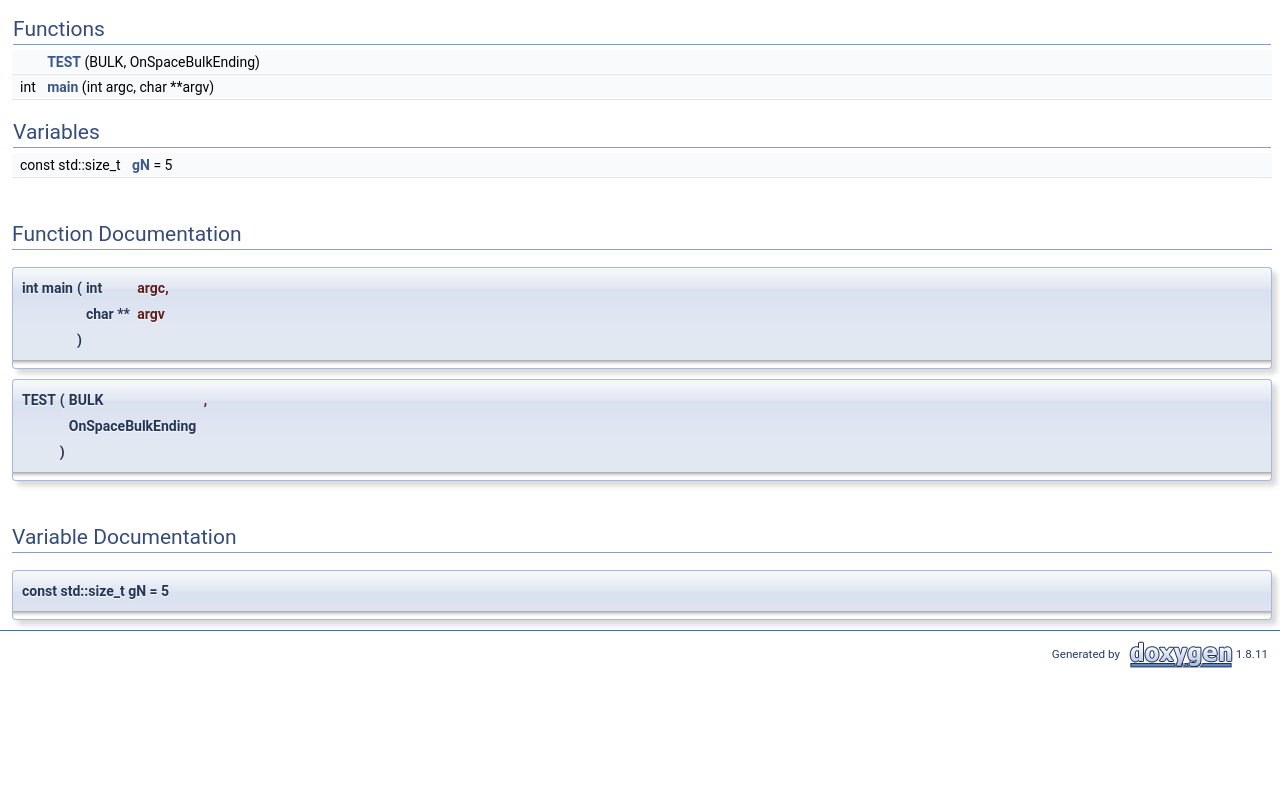
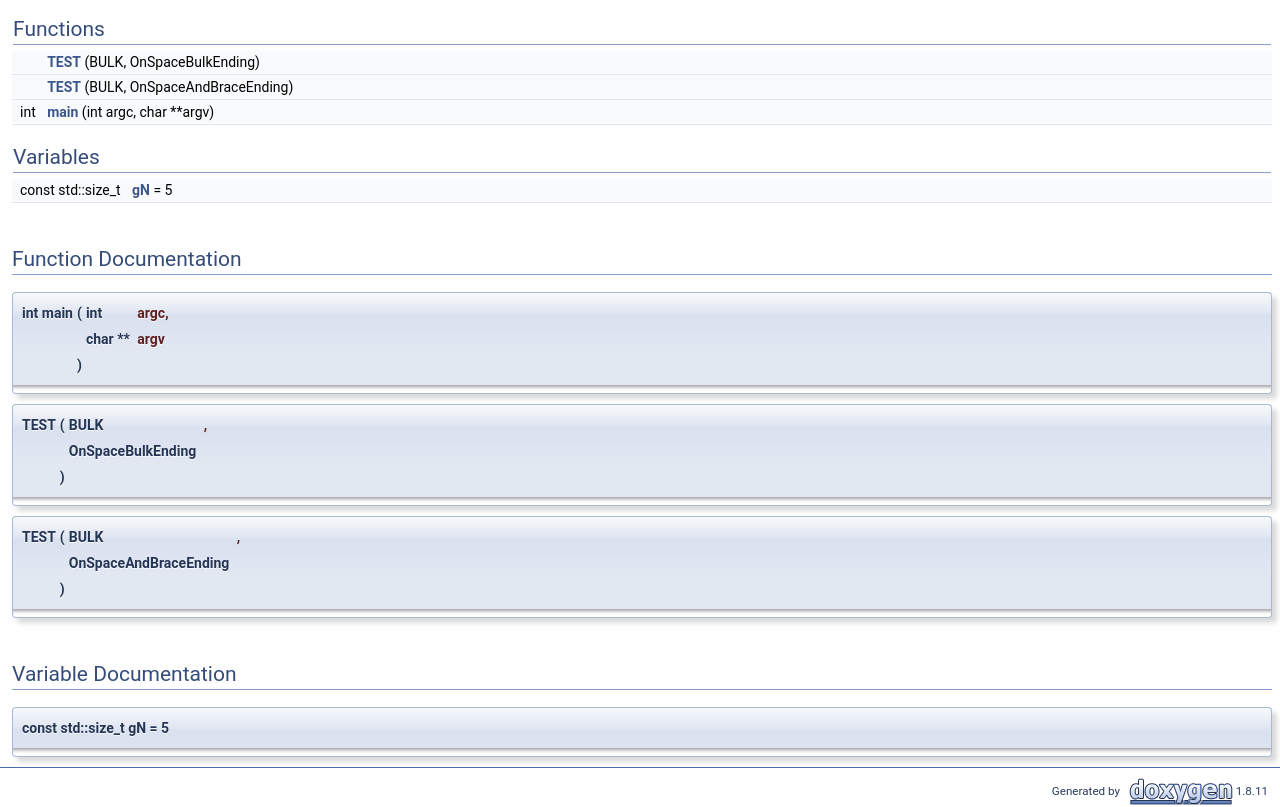
Before and after one commit to sbelkov84/bulk, a plain HTML site: page d1/ddc/test__bulk_8cpp.html in a window 1280 px wide. Shown: the part 558-1365 px from the top of the page. Before the commit the page ends 1228 px from the top, so only its background shows below. Drawn offline with Linux system fonts and the light colour scheme.

Commit message:
Deploy sbelkov84/bulk to github.com/sbelkov84/bulk.git:gh-pages

```diff
--- a/d1/ddc/test__bulk_8cpp.html
+++ b/d1/ddc/test__bulk_8cpp.html
@@ -105,6 +105,8 @@ Include dependency graph for test_bulk.cpp:</div>
 Functions</h2></td></tr>
 <tr class="memitem:aa34eb7df6145ff3e2a9e4baed9d577fb"><td class="memItemLeft" align="right" valign="top">&#160;</td><td class="memItemRight" valign="bottom"><a class="el" href="../../d1/ddc/test__bulk_8cpp.html#aa34eb7df6145ff3e2a9e4baed9d577fb">TEST</a> (BULK, OnSpaceBulkEnding)</td></tr>
 <tr class="separator:aa34eb7df6145ff3e2a9e4baed9d577fb"><td class="memSeparator" colspan="2">&#160;</td></tr>
+<tr class="memitem:acd6438bb16798b399a31af5994f836ed"><td class="memItemLeft" align="right" valign="top">&#160;</td><td class="memItemRight" valign="bottom"><a class="el" href="../../d1/ddc/test__bulk_8cpp.html#acd6438bb16798b399a31af5994f836ed">TEST</a> (BULK, OnSpaceAndBraceEnding)</td></tr>
+<tr class="separator:acd6438bb16798b399a31af5994f836ed"><td class="memSeparator" colspan="2">&#160;</td></tr>
 <tr class="memitem:a3c04138a5bfe5d72780bb7e82a18e627"><td class="memItemLeft" align="right" valign="top">int&#160;</td><td class="memItemRight" valign="bottom"><a class="el" href="../../d1/ddc/test__bulk_8cpp.html#a3c04138a5bfe5d72780bb7e82a18e627">main</a> (int argc, char **argv)</td></tr>
 <tr class="separator:a3c04138a5bfe5d72780bb7e82a18e627"><td class="memSeparator" colspan="2">&#160;</td></tr>
 </table><table class="memberdecls">
@@ -166,6 +168,32 @@ Variables</h2></td></tr>
 
 </div>
 </div>
+<a class="anchor" id="acd6438bb16798b399a31af5994f836ed"></a>
+<div class="memitem">
+<div class="memproto">
+      <table class="memname">
+        <tr>
+          <td class="memname">TEST </td>
+          <td>(</td>
+          <td class="paramtype">BULK&#160;</td>
+          <td class="paramname">, </td>
+        </tr>
+        <tr>
+          <td class="paramkey"></td>
+          <td></td>
+          <td class="paramtype">OnSpaceAndBraceEnding&#160;</td>
+          <td class="paramname">&#160;</td>
+        </tr>
+        <tr>
+          <td></td>
+          <td>)</td>
+          <td></td><td></td>
+        </tr>
+      </table>
+</div><div class="memdoc">
+
+</div>
+</div>
 <h2 class="groupheader">Variable Documentation</h2>
 <a class="anchor" id="adfcecadf6cc69789bc9bec0b839b1238"></a>
 <div class="memitem">
--- a/search/all_d.js
+++ b/search/all_d.js
@@ -2,7 +2,7 @@ var searchData=
 [
   ['tbulkmanager',['TBulkManager',['../dd/da0/struct_t_bulk_manager.html',1,'TBulkManager'],['../dd/da0/struct_t_bulk_manager.html#a9fdd41b06dbf66e68b1dee8b0baeb142',1,'TBulkManager::TBulkManager()']]],
   ['tbulkobserver',['TBulkObserver',['../dd/d7e/struct_t_bulk_observer.html',1,'']]],
-  ['test',['TEST',['../d1/ddc/test__bulk_8cpp.html#aa34eb7df6145ff3e2a9e4baed9d577fb',1,'test_bulk.cpp']]],
+  ['test',['TEST',['../d1/ddc/test__bulk_8cpp.html#aa34eb7df6145ff3e2a9e4baed9d577fb',1,'TEST(BULK, OnSpaceBulkEnding):&#160;test_bulk.cpp'],['../d1/ddc/test__bulk_8cpp.html#acd6438bb16798b399a31af5994f836ed',1,'TEST(BULK, OnSpaceAndBraceEnding):&#160;test_bulk.cpp']]],
   ['test_5fbulk_2ecpp',['test_bulk.cpp',['../d1/ddc/test__bulk_8cpp.html',1,'']]],
   ['tsinglebulk',['TSingleBulk',['../da/d46/class_t_single_bulk.html',1,'TSingleBulk'],['../da/d46/class_t_single_bulk.html#a46534e79a4509c6dd7787eca291b70b0',1,'TSingleBulk::TSingleBulk()'],['../da/d46/class_t_single_bulk.html#a88171e7204713e733986ae644577e6cc',1,'TSingleBulk::TSingleBulk(TBulkManager *Manager, EBulkType Type, std::size_t N=0)']]]
 ];
--- a/search/functions_8.js
+++ b/search/functions_8.js
@@ -1,6 +1,6 @@
 var searchData=
 [
   ['tbulkmanager',['TBulkManager',['../dd/da0/struct_t_bulk_manager.html#a9fdd41b06dbf66e68b1dee8b0baeb142',1,'TBulkManager']]],
-  ['test',['TEST',['../d1/ddc/test__bulk_8cpp.html#aa34eb7df6145ff3e2a9e4baed9d577fb',1,'test_bulk.cpp']]],
+  ['test',['TEST',['../d1/ddc/test__bulk_8cpp.html#aa34eb7df6145ff3e2a9e4baed9d577fb',1,'TEST(BULK, OnSpaceBulkEnding):&#160;test_bulk.cpp'],['../d1/ddc/test__bulk_8cpp.html#acd6438bb16798b399a31af5994f836ed',1,'TEST(BULK, OnSpaceAndBraceEnding):&#160;test_bulk.cpp']]],
   ['tsinglebulk',['TSingleBulk',['../da/d46/class_t_single_bulk.html#a46534e79a4509c6dd7787eca291b70b0',1,'TSingleBulk::TSingleBulk()'],['../da/d46/class_t_single_bulk.html#a88171e7204713e733986ae644577e6cc',1,'TSingleBulk::TSingleBulk(TBulkManager *Manager, EBulkType Type, std::size_t N=0)']]]
 ];
```
